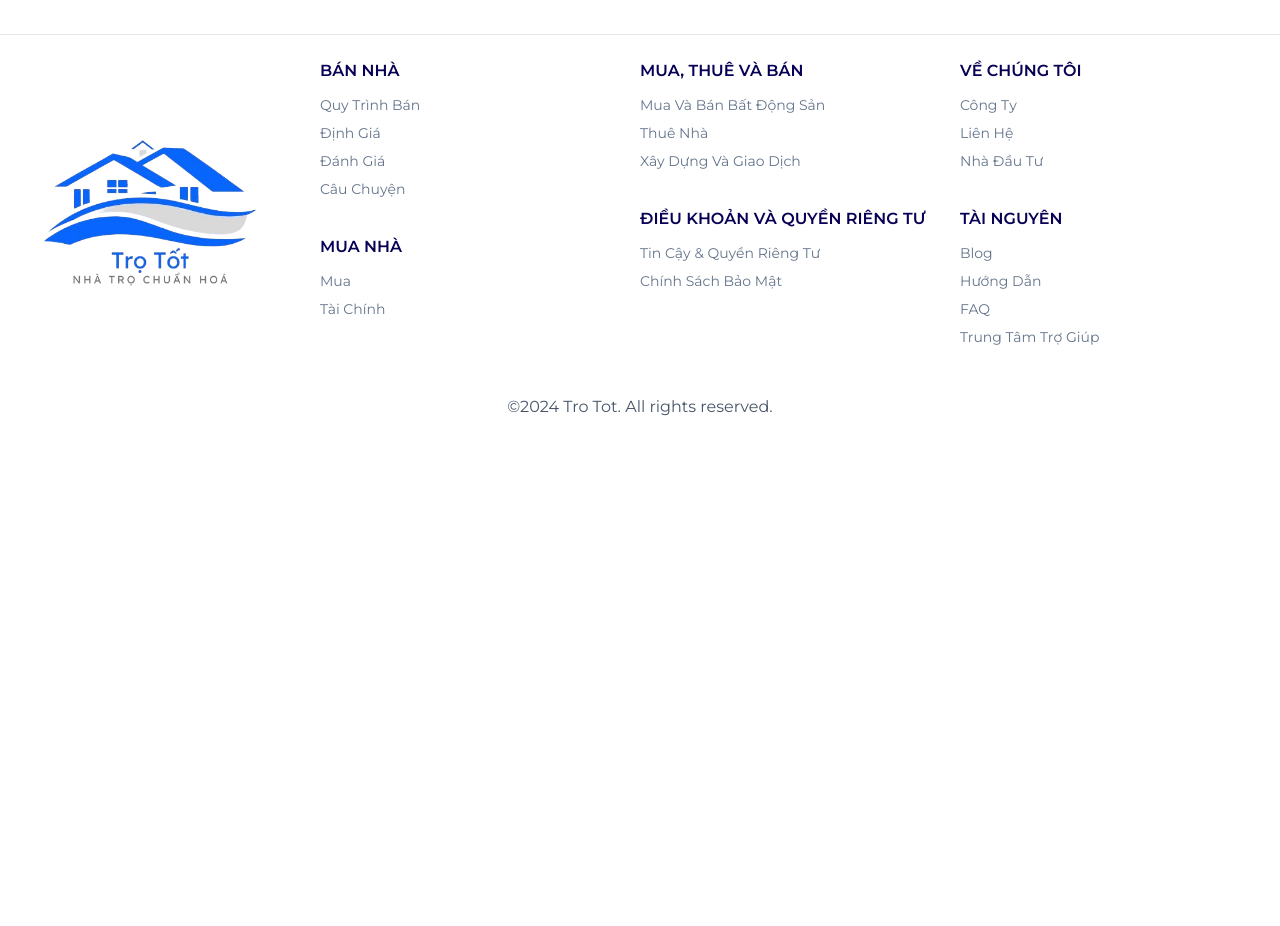
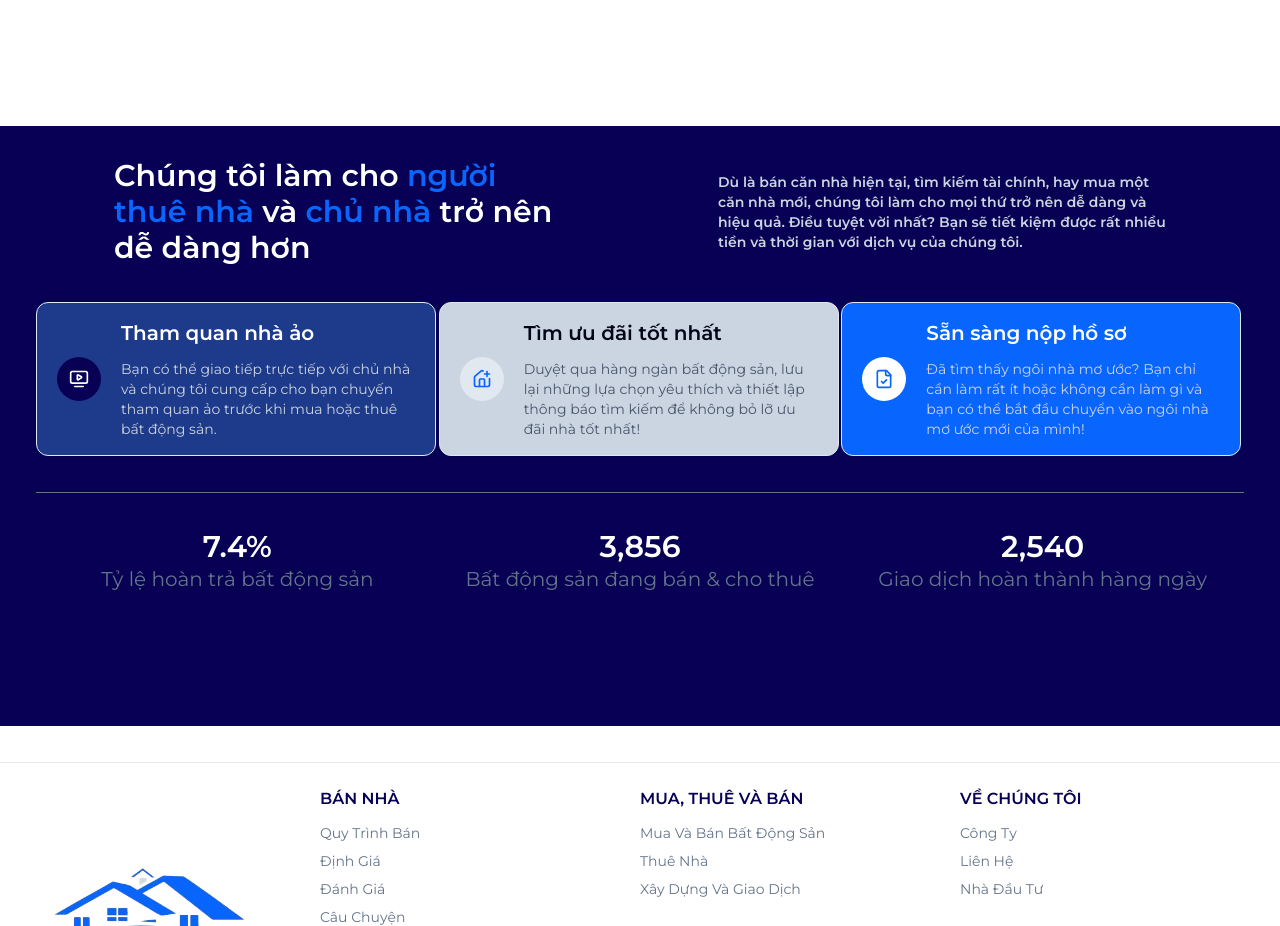
Before and after one commit to Tro-Tot/tro-tot-landing, a Next.js app: page /home in a window 1280 px wide. Shown: the part 2565-3491 px from the top of the page. Before the commit the page ends 3032 px from the top, so only its background shows below. Built offline with nearby package versions, Linux system fonts and the light colour scheme.

Commit message:
Build section four UI [KienNDT]

```diff
--- a/src/app/home/page.tsx
+++ b/src/app/home/page.tsx
@@ -1,3 +1,4 @@
+import SectionFour from '@/components/home/SectionFour';
 import SectionOne from '@/components/home/SectionOne';
 import SectionThree from '@/components/home/SectionThree';
 import SectionTwo from '@/components/home/SectionTwo';
@@ -12,6 +13,7 @@ export default function HomePage() {
       <SectionOne />
       <SectionTwo />
       <SectionThree />
+      <SectionFour/>
     </div>
   );
 }
--- a/src/components/home/SectionFour.tsx
+++ b/src/components/home/SectionFour.tsx
@@ -1,7 +1,95 @@
-import React from 'react';
+import { Card } from '../ui/card';
+import { FileCheck, HousePlus, TvMinimalPlay } from 'lucide-react';
+import Colors from '@/constants/color';
 
 const SectionFour = () => {
-  return <div></div>;
+  return (
+    <section className='bg-primaryDark text-white py-8 px-9 h-[600px] flex flex-col'>
+      <main className='border-b border-b-slate-500 pb-9'>
+        <div className='flex items-center justify-around font-semibold'>
+          <div className='text-3xl max-w-md'>
+            <span>Chúng tôi làm cho </span>
+            <span className='text-primaryLight'>người thuê nhà </span>
+            <span>và </span>
+            <span className='text-primaryLight'>chủ nhà</span>
+            <span> trở nên dễ dàng hơn</span>
+          </div>
+
+          <span className='text-sm text-slate-300 max-w-md'>
+            Dù là bán căn nhà hiện tại, tìm kiếm tài chính, hay mua một căn nhà
+            mới, chúng tôi làm cho mọi thứ trở nên dễ dàng và hiệu quả. Điều
+            tuyệt vời nhất? Bạn sẽ tiết kiệm được rất nhiều tiền và thời gian
+            với dịch vụ của chúng tôi.
+          </span>
+        </div>
+
+        <div className='mt-9 grid grid-cols-3'>
+          <Card className='bg-blue-900 rounded-xl text-white w-[400px] flex items-center px-5 py-4 gap-x-5'>
+            <div className='rounded-full px-3 py-3 bg-primaryDark w-fit text-white'>
+              <TvMinimalPlay size={20} />
+            </div>
+            <div className='flex flex-col gap-y-3'>
+              <h1 className='text-xl font-semibold'>Tham quan nhà ảo</h1>
+              <span className='text-slate-300 text-sm max-w-md'>
+                Bạn có thể giao tiếp trực tiếp với chủ nhà và chúng tôi cung cấp
+                cho bạn chuyến tham quan ảo trước khi mua hoặc thuê bất động
+                sản.
+              </span>
+            </div>
+          </Card>
+
+          <Card className='bg-slate-300 rounded-xl w-[400px] flex items-center px-5 py-4 gap-x-5'>
+            <div className='rounded-full px-3 py-3 bg-slate-200 w-fit text-white'>
+              <HousePlus size={20} color={Colors.primaryLightBackgroundColor} />
+            </div>
+            <div className='flex flex-col gap-y-3'>
+              <h1 className='text-xl font-semibold'>Tìm ưu đãi tốt nhất</h1>
+              <span className='text-slate-600 text-sm max-w-md'>
+                Duyệt qua hàng ngàn bất động sản, lưu lại những lựa chọn yêu
+                thích và thiết lập thông báo tìm kiếm để không bỏ lỡ ưu đãi nhà
+                tốt nhất!
+              </span>
+            </div>
+          </Card>
+
+          <Card className='bg-primaryLight rounded-xl text-white w-[400px] flex items-center px-5 py-4 gap-x-5'>
+            <div className='rounded-full px-3 py-3 bg- w-fit bg-white text-white'>
+              <FileCheck size={20} color={Colors.primaryLightBackgroundColor} />
+            </div>
+            <div className='flex flex-col gap-y-3'>
+              <h1 className='text-xl font-semibold'>Sẵn sàng nộp hồ sơ</h1>
+              <span className='text-slate-300 text-sm max-w-md'>
+                Đã tìm thấy ngôi nhà mơ ước? Bạn chỉ cần làm rất ít hoặc không
+                cần làm gì và bạn có thể bắt đầu chuyển vào ngôi nhà mơ ước mới
+                của mình!
+              </span>
+            </div>
+          </Card>
+        </div>
+      </main>
+
+      <main className='grid grid-cols-3 divide-x-5 mt-9 justify-items-center justify-center'>
+        <div className='flex items-center flex-col'>
+          <h1 className='font-semibold text-3xl'>7.4%</h1>
+          <span className='text-slate-500 text-xl'>
+            Tỷ lệ hoàn trả bất động sản
+          </span>
+        </div>
+        <div className='flex items-center flex-col'>
+          <h1 className='font-semibold text-3xl'>3,856</h1>
+          <span className='text-slate-500 text-xl'>
+            Bất động sản đang bán & cho thuê
+          </span>
+        </div>
+        <div className='flex items-center flex-col'>
+          <h1 className='font-semibold text-3xl'>2,540</h1>
+          <span className='text-slate-500 text-xl'>
+            Giao dịch hoàn thành hàng ngày
+          </span>
+        </div>
+      </main>
+    </section>
+  );
 };
 
 export default SectionFour;
```
